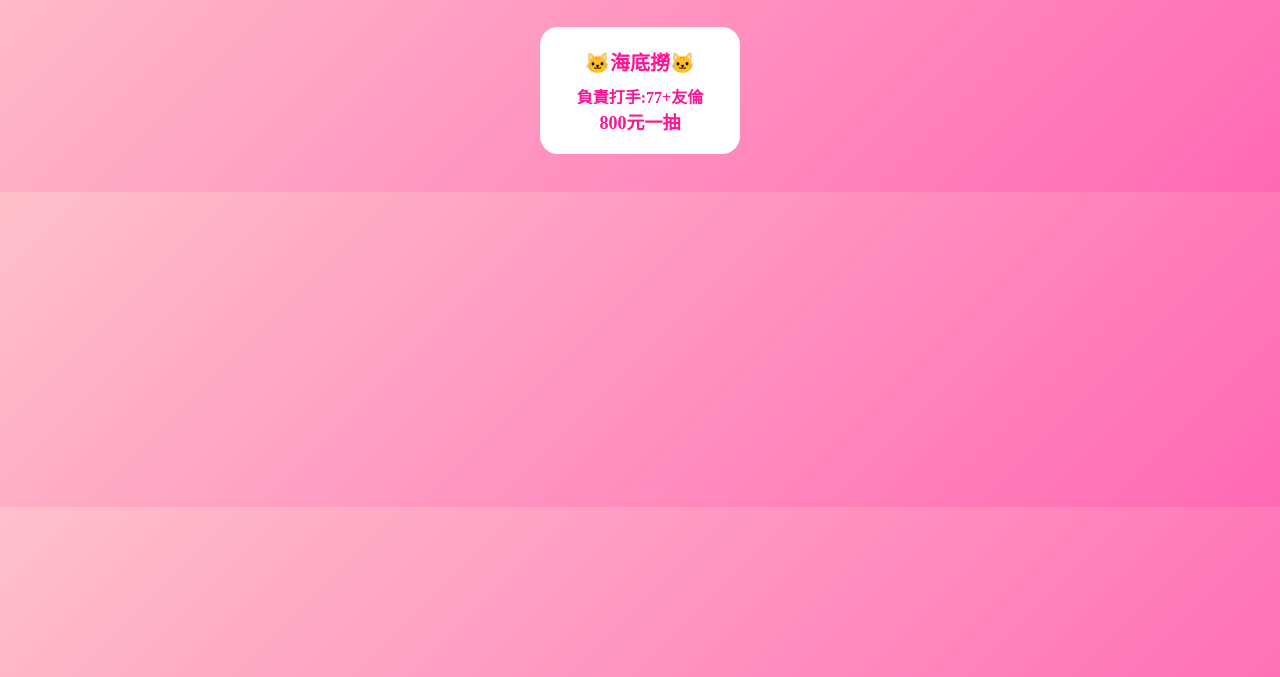
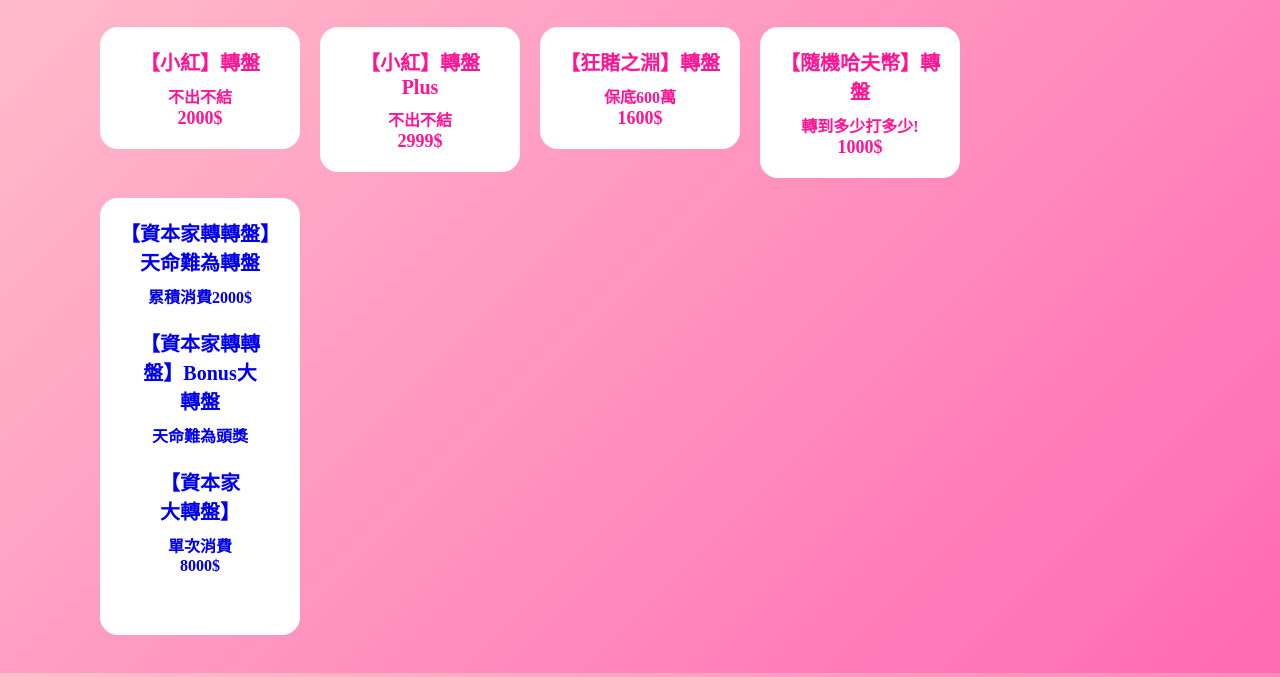
Before and after one commit to hoxtonlee/you-html, a plain HTML site: page index.html in a window 1280 px wide. Shown: the part 123-800 px from the top of the page. Drawn offline with Linux system fonts and the light colour scheme.

Commit message:
Update index.html

```diff
--- a/index.html
+++ b/index.html
@@ -80,18 +80,77 @@
 <div class="menu">
 
 <!-- 入口1 -->
-<a href="77&友倫.html">
+<a href="【小紅】轉盤.html">
 <div class="card">
-🐱海底撈🐱
+【小紅】轉盤
 <div style="font-size:16px; margin-top:8px;">
-負責打手:77+友倫
+不出不結
 </div>
 <div style="font-size:18px; font-weight:bold;">
-800元一抽
+2000$
 </div>
 </div>
 </a>
 
+<a href="【小紅】轉盤 Plus.html">
+<div class="card">
+【小紅】轉盤 Plus
+<div style="font-size:16px; margin-top:8px;">
+不出不結
+</div>
+<div style="font-size:18px; font-weight:bold;">
+2999$
+</div>
+</div>
+</a>
+
+<a href="【狂賭之淵】轉盤.html">
+<div class="card">
+【狂賭之淵】轉盤
+<div style="font-size:16px; margin-top:8px;">
+保底600萬
+</div>
+<div style="font-size:18px; font-weight:bold;">
+1600$
+</div>
+</div>
+</a>
+
+<a href="【隨機哈夫幣】轉盤.html">
+<div class="card">
+【隨機哈夫幣】轉盤
+<div style="font-size:16px; margin-top:8px;">
+轉到多少打多少!
+</div>
+<div style="font-size:18px; font-weight:bold;">
+1000$
+</div>
+</div>
+</a>
+
+<a href="【資本家轉轉盤】天命難為轉盤.html">
+<div class="card">
+【資本家轉轉盤】天命難為轉盤
+<div style="font-size:16px; margin-top:8px;">
+累積消費2000$
+</div>
+</a>
+
+<a href="【資本家轉轉盤】Bonus大轉盤.html">
+<div class="card">
+【資本家轉轉盤】Bonus大轉盤
+<div style="font-size:16px; margin-top:8px;">
+天命難為頭獎
+</div>
+</a>
+
+<a href="【資本家轉轉盤】資本家大轉盤.html">
+<div class="card">
+【資本家大轉盤】
+<div style="font-size:16px; margin-top:8px;">
+單次消費8000$
+</div>
+</a>
 <!-- 以後新增就在這裡 -->
 
 </div>
```
